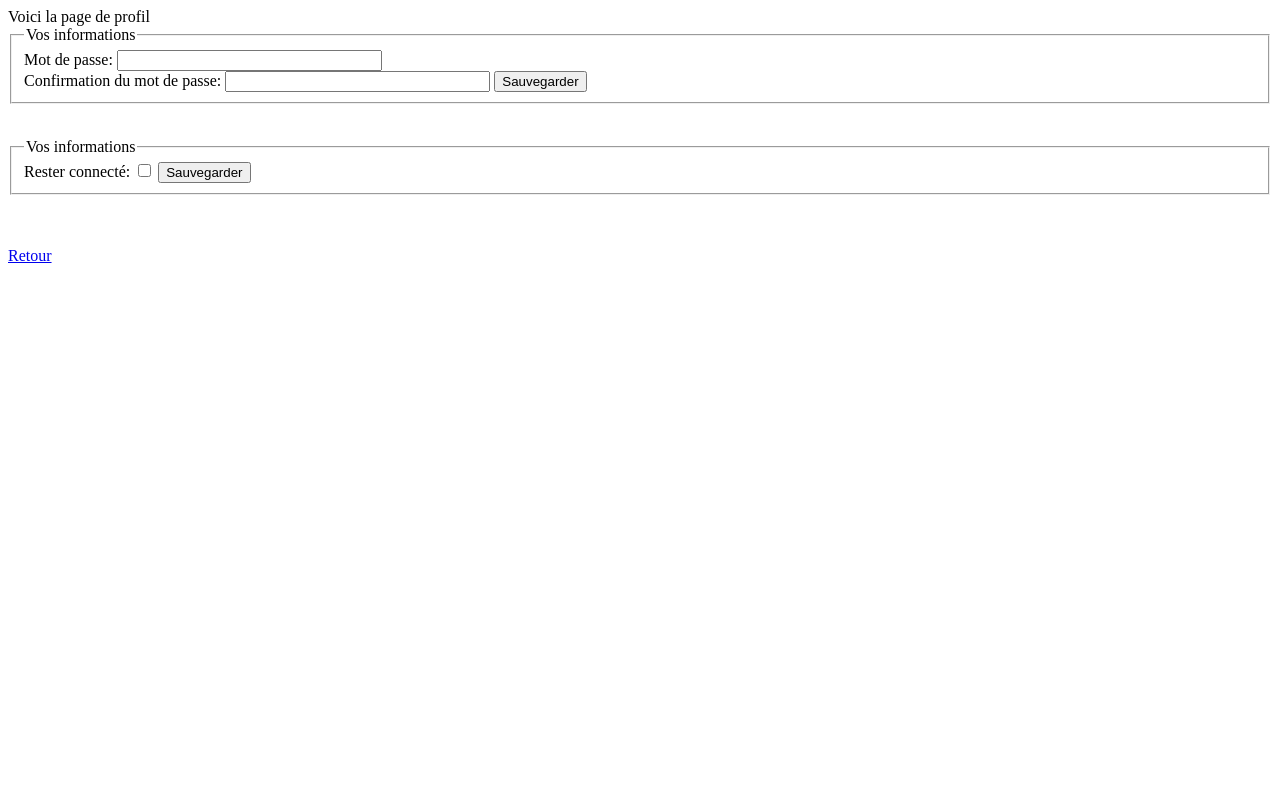
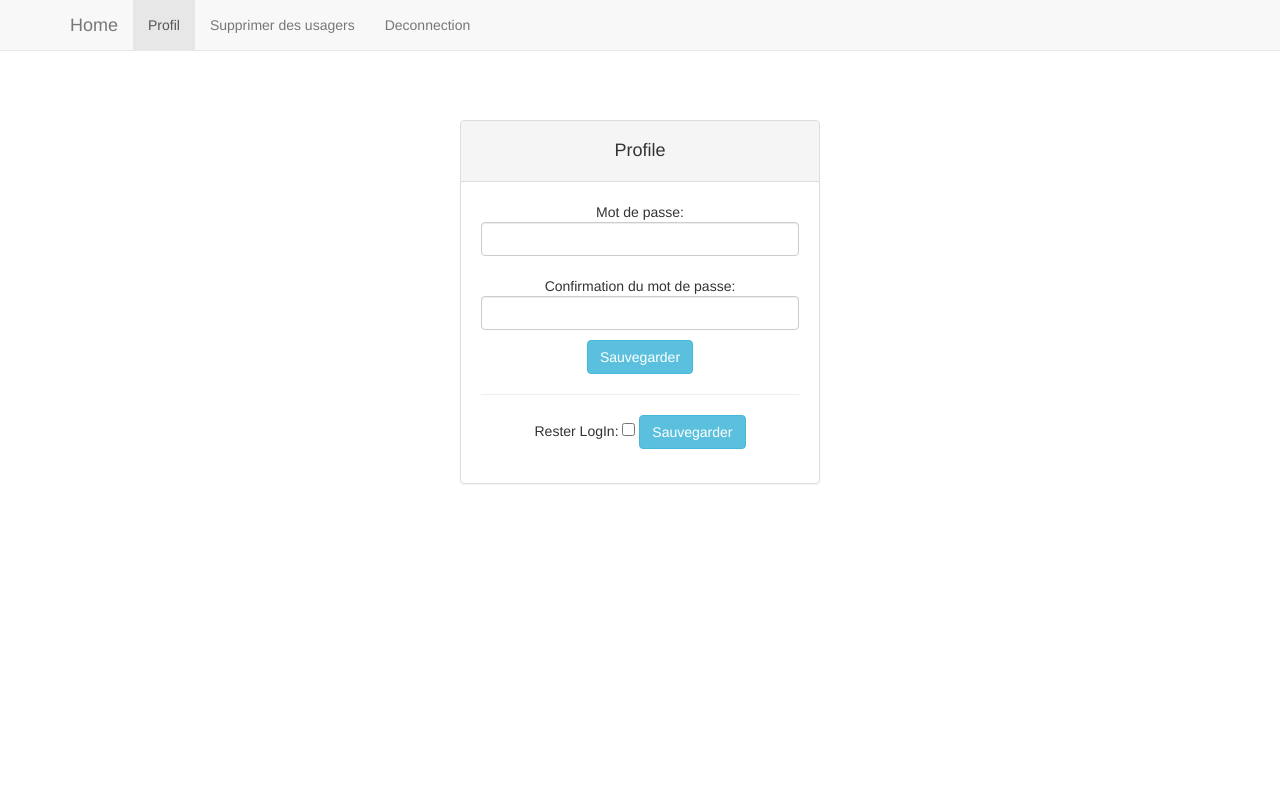
Before and after one commit to Dave1840438/GalerieDImages, a PHP site: page /profil.php in a window 1280 px wide. Run offline with PHP 8.4, Linux system fonts and the light colour scheme; the visitor is signed in with stand-in values (Sample User, id 1).

Commit message:
sdfsdfsdfsdf

```diff
--- a/login.php
+++ b/login.php
@@ -35,6 +35,8 @@ if (isset($_POST["username"]) && isset($_POST["password"]))
 
 ?>
 <link rel="stylesheet" href="css/bootstrap.min.css"/>
+<!-- jQuery -->
+<script src="js/jquery.js"></script>
 <script src="js/bootstrap.min.js"></script>
 <style>
     b{
--- a/profil.php
+++ b/profil.php
@@ -56,29 +56,84 @@ if (isset($_POST["changeConnectionTimeout"]))
 
 ?>
 
-Voici la page de profil
+<link rel="stylesheet" href="css/bootstrap.min.css"/>
+<!-- jQuery -->
+<script src="js/jquery.js"></script>
+<script src="js/bootstrap.min.js"></script>
 
-<form action="profil.php" method="post">
-    <fieldset>
-        <legend>Vos informations</legend>
-        Mot de passe: <input name="password" type="password" size="30"><br>
-        Confirmation du mot de passe: <input name="confirmPassword" type="password" size="30">
-        <input type="submit" name="updatePassword" value="Sauvegarder"!">
-    </fieldset>
-</form>
-<br>
+<nav class="navbar navbar-default navbar-fixed-top" role="navigation">
+    <div class="container">
+        <!-- Brand and toggle get grouped for better mobile display -->
+        <div class="navbar-header">
+            <button type="button" class="navbar-toggle" data-toggle="collapse" data-target="#bs-example-navbar-collapse-1">
+                <span class="sr-only">Toggle navigation</span>
+                <span class="icon-bar"></span>
+                <span class="icon-bar"></span>
+                <span class="icon-bar"></span>
+            </button>
+            <a class="navbar-brand" href="#">Home</a>
+        </div>
 
-<form action="profil.php" method="post">
-    <fieldset>
-        <legend>Vos informations</legend>
-        Rester connecté: <input type="checkbox" name="stayConnected">
-        <input type="submit" name="changeConnectionTimeout" value="Sauvegarder"!">
-    </fieldset>
-</form>
-<br>
+        <!-- Collect the nav links, forms, and other content for toggling -->
+        <div class="collapse navbar-collapse" id="bs-example-navbar-collapse-1">
+            <ul class="nav navbar-nav">
+                <li class="active">
+                    <?php
+                    echo '<a href="profil.php">Profil</a>';
+                    ?>
+                </li>
+                <?php
+                if ($_SESSION["isAdmin"])
+                {
+                    echo '<li><a href="listerUsagers.php">Supprimer des usagers</a></li>';
+                }
+                ?>
+                <li>
+                    <?php
+                    echo '<a href="Deconnection.php">Deconnection</a>';
+                    ?>
+                </li>
 
-<?=$message?>
-<br>
+            </ul>
+        </div><!-- /.navbar-collapse -->
+    </div><!-- /.container-fluid -->
+</nav>
 
 
-<a href="index.php">Retour</a>
+
+
+
+
+
+    <div class="container" style="margin-top: 70px">
+        <div class="row">
+
+            <div class="col-lg-4 col-lg-offset-4" style="margin-top: 50px">
+                <div class="panel panel-default">
+                    <div class="panel-heading">
+                        <h4 class="text-center">
+                            Profile
+                        </h4>
+                    </div>
+                    <div class="panel-body text-center" style="padding: 20px">
+                        <form action="profil.php" method="post">
+                        Mot de passe: <input name="password" class="form-control" type="password" size="30"><br>
+                        Confirmation du mot de passe: <input name="confirmPassword" class="form-control" type="password" size="30" style="margin-bottom: 10px">
+                        <input type="submit" class="btn btn-info" name="updatePassword" value="Sauvegarder"!">
+                        </form>
+                        <hr>
+                        <form action="profil.php" method="post">
+                            <fieldset>
+
+                                Rester LogIn: <input type="checkbox" name="stayConnected">
+                                <input type="submit" name="changeConnectionTimeout" class="btn btn-info" value="Sauvegarder"!">
+                            </fieldset>
+                        </form>
+                        <?=$message?>
+                    </div>
+                </div>
+             </div>
+        </div>
+    </div>
+
+<br>
```
